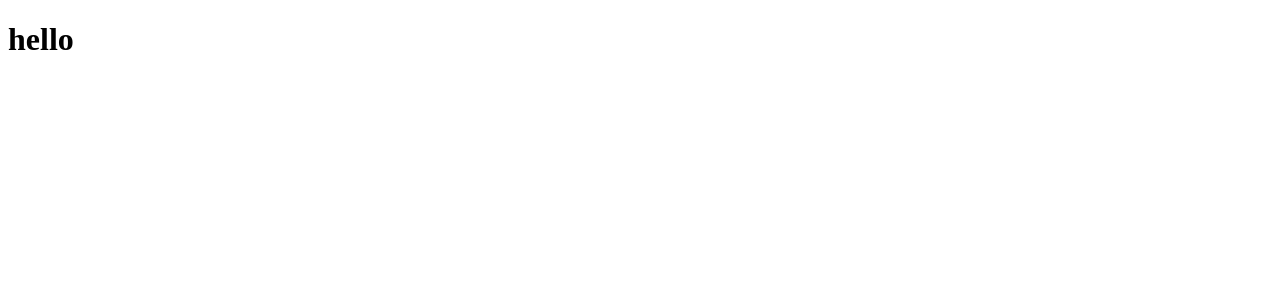
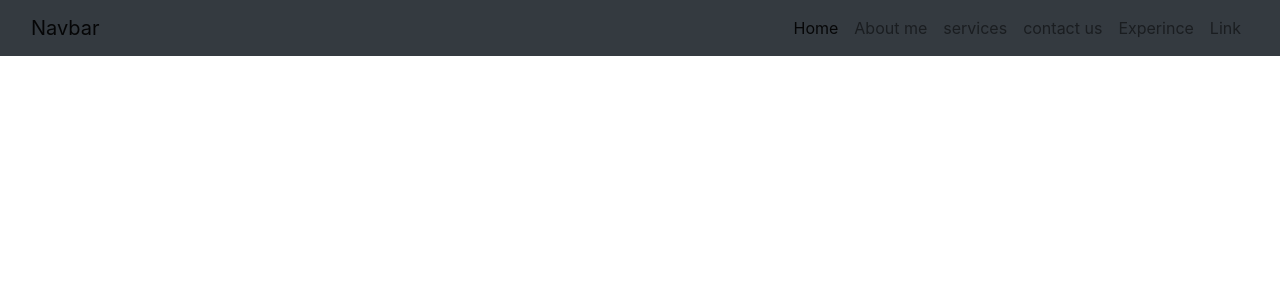
Before and after one commit to xedice-mehdiyeva/portfolio-1200A, a React (Create React App) app: page / in a window 1280 px wide. Shown: the top 300 px of the page. Built offline with nearby package versions, Linux system fonts and the light colour scheme.

Commit message:
Navbar has been created successfully!

```diff
--- a/public/index.html
+++ b/public/index.html
@@ -39,5 +39,7 @@
       To begin the development, run `npm start` or `yarn start`.
       To create a production bundle, use `npm run build` or `yarn build`.
     -->
+    <script src="https://cdn.jsdelivr.net/npm/@popperjs/core@2.10.2/dist/umd/popper.min.js" integrity="sha384-7+zCNj/IqJ95wo16oMtfsKbZ9ccEh31eOz1HGyDuCQ6wgnyJNSYdrPa03rtR1zdB" crossorigin="anonymous"></script>
+<script src="https://cdn.jsdelivr.net/npm/bootstrap@5.1.3/dist/js/bootstrap.min.js" integrity="sha384-QJHtvGhmr9XOIpI6YVutG+2QOK9T+ZnN4kzFN1RtK3zEFEIsxhlmWl5/YESvpZ13" crossorigin="anonymous"></script>
   </body>
 </html>
--- a/src/App.js
+++ b/src/App.js
@@ -1,10 +1,14 @@
 
 import './App.css';
+import 'bootstrap/dist/css/bootstrap.min.css'
+import Navbar from './components/Navbar'
 
 function App() {
   return (
-   <h1>hello</h1>
+    <>
+   <Navbar />
+   </>
   );
 }
 
-export default App;
+export default App
--- /dev/null
+++ b/src/components/Navbar.jsx
@@ -0,0 +1,40 @@
+import React from 'react'
+
+const Navbar = () => {
+    return (
+      <nav class="navbar navbar-expand-lg navbar-light bg-dark">
+      <div class="container-fluid">
+        <a class="navbar-brand" href="#">Navbar</a>
+        <button class="navbar-toggler" type="button" data-bs-toggle="collapse" data-bs-target="#navbarSupportedContent" aria-controls="navbarSupportedContent" aria-expanded="false" aria-label="Toggle navigation">
+          <span class="navbar-toggler-icon"></span>
+        </button>
+        <div class="collapse navbar-collapse" id="navbarSupportedContent">
+          <ul class="navbar-nav ml-auto mb-2 mb-lg-0">
+            <li class="nav-item">
+              <a class="nav-link active" aria-current="page" href="#">Home</a>
+            </li>
+            <li class="nav-item">
+              <a class="nav-link" href="#">About me </a>
+            </li>
+            <li class="nav-item">
+              <a class="nav-link" href="#">services</a>
+            </li>
+            <li class="nav-item">
+              <a class="nav-link" href="#">contact us</a>
+            </li>
+            <li class="nav-item">
+              <a class="nav-link" href="#">Experince</a>
+            </li>
+            <li class="nav-item">
+              <a class="nav-link" href="#">Link</a>
+            </li>
+
+          </ul>
+
+        </div>
+      </div>
+    </nav>
+    )
+}
+
+export default Navbar
```
